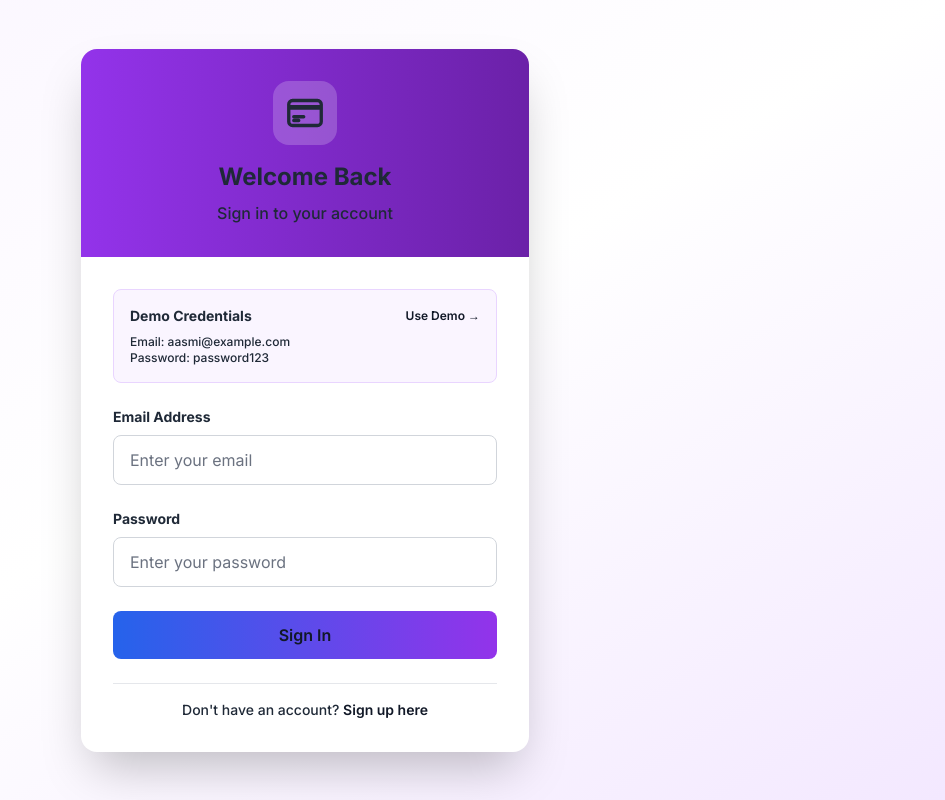
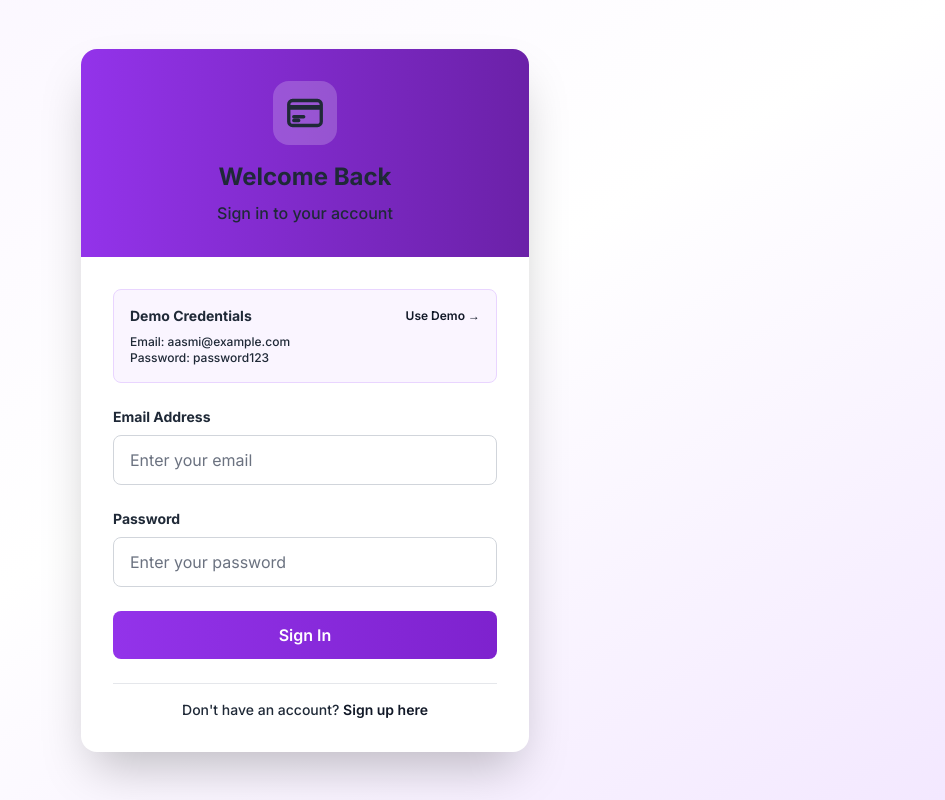
Before and after one commit to aasmiCodez/Expense-Manager, a Next.js app: page / in a window 1280 px wide. Shown: the whole page, without its empty margins (335-1280 px from the left). Built offline with nearby package versions, Linux system fonts and the light colour scheme.

Commit message:
Fix LoginPage gradient button text color
cgen-20329747e98a4d49bd2e8dae3eab0a48

```diff
--- a/components/LoginPage.tsx
+++ b/components/LoginPage.tsx
@@ -153,7 +153,8 @@ export default function LoginPage() {
             <button
               type="submit"
               disabled={isLoading}
-              className="w-full bg-gradient-to-r from-blue-600 to-purple-600 text-white py-3 px-4 rounded-lg font-medium hover:from-blue-700 hover:to-purple-700 transition-all duration-200 disabled:opacity-50 disabled:cursor-not-allowed transform hover:scale-105 active:scale-95"
+              className="w-full bg-gradient-to-r from-purple-600 to-purple-700 py-3 px-4 rounded-lg font-medium hover:from-purple-700 hover:to-purple-800 transition-all duration-200 disabled:opacity-50 disabled:cursor-not-allowed transform hover:scale-105 active:scale-95"
+              style={{ color: "#ffffff", fontWeight: "600" }}
             >
               {isLoading ? (
                 <div className="flex items-center justify-center">
```
